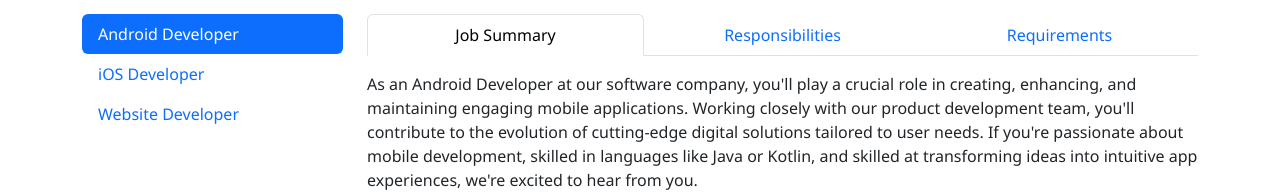
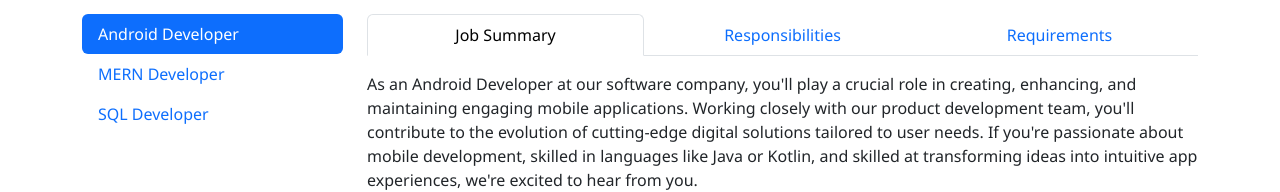
Before and after one commit to jayprakashcs12/soft-tech, a React (Create React App) app: page /career in a window 1280 px wide. Shown: the part 312-504 px from the top of the page. Built offline with nearby package versions, Linux system fonts and the light colour scheme.

Commit message:
Updated Version Career

```diff
--- a/src/components/pages/Career.jsx
+++ b/src/components/pages/Career.jsx
@@ -23,8 +23,8 @@ const Career = () => {
 
     let titles = [
         { tabTitle: "Android Developer" },
-        { tabTitle: "iOS Developer" },
-        { tabTitle: "Website Developer" }
+        { tabTitle: "MERN Developer" },
+        { tabTitle: "SQL Developer" }
     ];
 
     let titleSummary = [
@@ -40,14 +40,14 @@ const Career = () => {
             tabRequirements: "Bachelor's degree in Computer Science, Software Engineering, or related field. (or equivalent work experience). Proficiency in Java, Kotlin, or both, with a strong understanding of Object-Oriented Programming (OOP) concepts. Proven experience in Android app development, with a portfolio of published applications on the Google Play Store. Strong analytical and problem-solving skills, with the ability to troubleshoot and debug complex issues.",
         },
         {
-            tabTitle: "As an iOS Developer at Software Company, you will play a key role in designing, developing, and maintaining innovative iOS applications. You will work closely with our product development team to create cutting-edge mobile solutions that deliver a seamless and engaging user experience on Apple devices. If you have a passion for iOS app development, a strong command of Swift/Objective-C, and the ability to turn ideas into functional applications, we want to hear from you.",
-            tabResponse: "Collaborate with cross-functional teams, including product managers, designers, and backend developers, to bring new app features and enhancements to life. Conduct code reviews to maintain coding standards, identify performance bottlenecks, and optimize application performance. Perform comprehensive testing of iOS applications to identify and fix bugs, ensuring a robust and reliable software product.",
-            tabRequirements: "Proficiency in Swift and/or Objective-C, with a strong understanding of Object-Oriented Programming (OOP) concepts. Familiarity with Xcode, Interface Builder, and version control systems like Git. Hands-on experience with RESTful APIs and JSON data interchange. Strong analytical and problem-solving skills, with the ability to troubleshoot and debug complex issues.  Hands-on experience with RESTful APIs and JSON data interchange.",
+            tabTitle: "As a MERN Stack Developer at our software company, you'll be instrumental in developing dynamic and responsive web applications using MongoDB, Express.js, React.js, and Node.js technologies. Collaborating closely with our product development team, you'll have the opportunity to contribute to the creation and improvement of innovative digital solutions that meet user requirements. If you possess a strong passion for web development, proficiency in JavaScript, we eagerly await your application.",
+            tabResponse: "Conduct code reviews to ensure adherence to best practices, code efficiency, and scalability in MERN stack development. Identify and resolve performance bottlenecks specific to MongoDB, Express.js, React, and Node.js, optimizing application performance accordingly. Create and maintain detailed technical documentation for the MERN stack applications, covering architecture, API usage, and troubleshooting guides. Implement React to deliver visually intuitive user interfaces.",
+            tabRequirements:"We are seeking a talented MERN (MongoDB, Express.js, React.js, Node.js) Developer to join our team. The ideal candidate will possess a Bachelor's degree in Computer Science, Software Engineering, or a related field (or equivalent work experience). Strong analytical and problem-solving skills are essential, with a proven ability to troubleshoot and debug complex issues. If you are passionate about crafting high-quality software solutions in a collaborative environment, we encourage you to apply."
         },
         {
-            tabTitle: "As a Website Developer at our software company, you'll be integral to crafting, refining, and sustaining captivating web experiences. Collaborating closely with our product development unit, you'll help shape modern digital solutions that resonate with users. If you're enthusiastic about web development, proficient in languages like HTML, CSS, and JavaScript, and adept at translating concepts into dynamic websites, we're eager to connect with you.",
-            tabResponse: "Create and maintain detailed technical documentation for Website, including architecture, API usage, and troubleshooting guides. Implement user interface designs, ensuring a seamless and intuitive user experience. Integrate with backend services and APIs to ensure seamless data synchronization and real-time functionality. Monitor web-pages performance and user feedback to identify areas for improvement and implement necessary updates.",
-            tabRequirements: "Experience in implementing user-friendly and visually appealing user interfaces. Excellent communication skills and the ability to collaborate effectively in a team environment. Strong analytical and problem-solving skills, with the ability to troubleshoot and debug complex issues. A creative mindset with a passion for exploring new ideas and innovative solutions. Hands-on experience with APIs and data interchange formats.",
+            tabTitle: "As a SQL Developer within our dynamic team, you will be instrumental in the design, development, and optimization of database solutions. Collaborating closely with our software development team, you will contribute to the advancement of robust data management systems that align with organizational requirements. If you possess a strong understanding of SQL and database management systems, along with a passion for creating efficient and scalable data solutions, we encourage you to apply.",
+            tabResponse: "Conduct database schema reviews to ensure adherence to normalization best practices, data efficiency, and scalability. Identify and resolve performance bottlenecks in database queries and optimize overall database performance. Implement efficient database indexing strategies to improve query performance. Create and maintain detailed technical documentation for the database system, including schema architecture, query optimization techniques, and troubleshooting guides.",
+            tabRequirements:"We are seeking a skilled SQL Developer with a Bachelor's degree in Computer Science, Software Engineering, or a related field (or equivalent work experience). Proven experience as an SQL developer or database administrator, with a strong understanding of relational database concepts and SQL syntax. Proficiency in writing complex SQL queries, including joins, subqueries, and aggregate functions. Experience with database design, normalization, indexing, and optimization techniques."
         },
     ];
 
```
